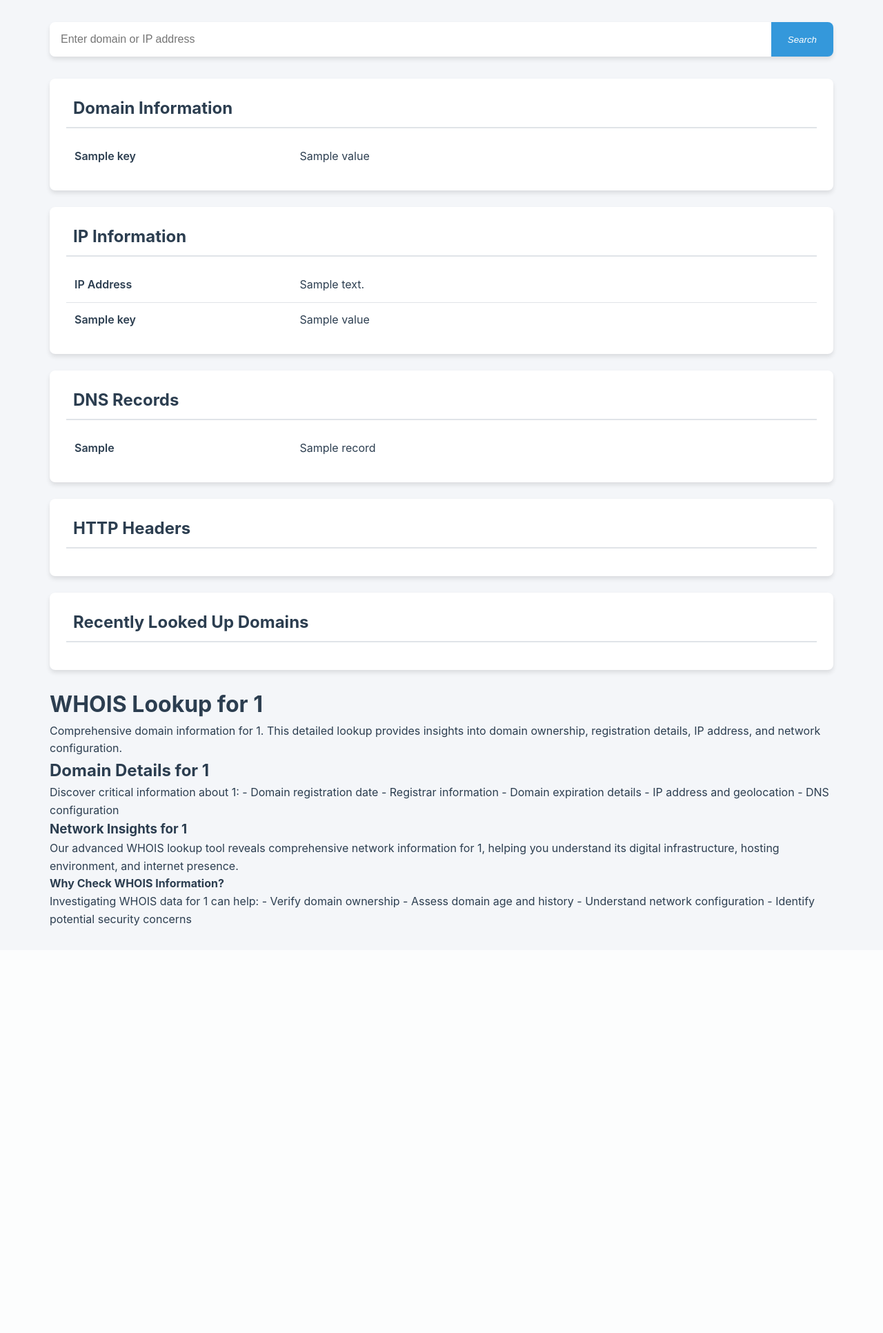
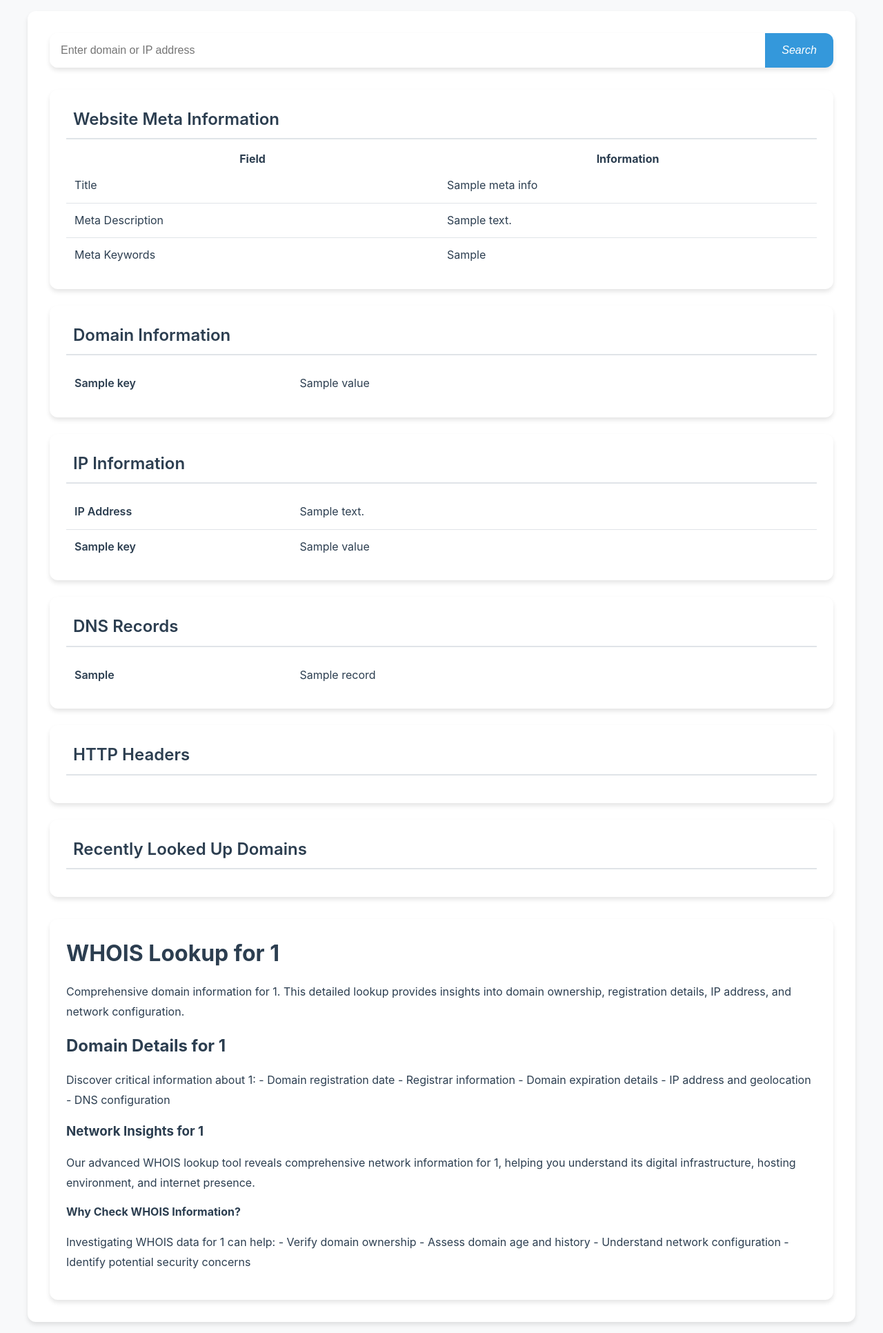
Before and after one commit to zann1e/flask, a Flask app: page /whois/1 in a window 1280 px wide. Shown: the whole page at 69% size. Before the commit the page ends 1342 px from the top, so only its background shows below. Run offline with Flask 3, Linux system fonts and the light colour scheme; a database or web service that is not in the repository returns one stand-in record (values such as "Sample title"); data that the repository does not hold is empty.

Commit message:
Commit changes.

```diff
--- a/templates/whois.html
+++ b/templates/whois.html
@@ -26,11 +26,15 @@
 
     <style>
         :root {
-            --bg-primary: #f4f6f9;
+            --bg-primary: #f8f9fa;
             --text-primary: #2c3e50;
             --accent-color: #3498db;
+            --accent-hover: #2980b9;
             --card-bg: white;
             --border-color: #e0e4e8;
+            --shadow: 0 4px 6px rgba(0, 0, 0, 0.1);
+            --radius: 12px;
+            --transition: all 0.3s ease;
         }
 
         * {
@@ -44,20 +48,29 @@
             background-color: var(--bg-primary);
             color: var(--text-primary);
             line-height: 1.6;
+            padding: 1rem;
         }
 
         .app-container {
             max-width: 1200px;
             margin: 0 auto;
             padding: 2rem;
+            background: var(--card-bg);
+            border-radius: var(--radius);
+            box-shadow: var(--shadow);
         }
 
         .search-wrapper {
             display: flex;
             margin-bottom: 2rem;
-            box-shadow: 0 4px 6px rgba(0,0,0,0.1);
-            border-radius: 8px;
+            box-shadow: var(--shadow);
+            border-radius: var(--radius);
             overflow: hidden;
+            transition: var(--transition);
+        }
+
+        .search-wrapper:focus-within {
+            box-shadow: 0 6px 12px rgba(0, 0, 0, 0.15);
         }
 
         .search-input {
@@ -66,6 +79,7 @@
             border: none;
             font-size: 1rem;
             background: white;
+            outline: none;
         }
 
         .search-button {
@@ -74,19 +88,26 @@
             border: none;
             padding: 0 1.5rem;
             cursor: pointer;
-            transition: background 0.3s ease;
+            transition: var(--transition);
+            font-size: 1rem;
         }
 
         .search-button:hover {
-            background: #2980b9;
+            background: var(--accent-hover);
         }
 
         .info-card {
             background: var(--card-bg);
-            border-radius: 8px;
-            box-shadow: 0 4px 6px rgba(0,0,0,0.1);
+            border-radius: var(--radius);
+            box-shadow: var(--shadow);
             margin-bottom: 1.5rem;
             padding: 1.5rem;
+            transition: var(--transition);
+        }
+
+        .info-card:hover {
+            transform: translateY(-2px);
+            box-shadow: 0 6px 12px rgba(0, 0, 0, 0.15);
         }
 
         .card-header {
@@ -100,6 +121,11 @@
         .card-header i {
             margin-right: 10px;
             color: var(--accent-color);
+        }
+
+        .card-header h2 {
+            font-size: 1.5rem;
+            font-weight: 600;
         }
 
         .data-table {
@@ -125,14 +151,15 @@
             background: #ffebee;
             color: #d32f2f;
             padding: 1rem;
-            border-radius: 8px;
+            border-radius: var(--radius);
             text-align: center;
+            margin-bottom: 1.5rem;
         }
 
         .recent-domains {
-            background: white;
-            border-radius: 8px;
-            box-shadow: 0 4px 6px rgba(0,0,0,0.1);
+            background: var(--card-bg);
+            border-radius: var(--radius);
+            box-shadow: var(--shadow);
             padding: 1.5rem;
             margin-top: 1.5rem;
         }
@@ -145,11 +172,11 @@
 
         .recent-domain-tag {
             background: var(--bg-primary);
-            padding: 0.3rem 0.75rem;
+            padding: 0.5rem 1rem;
             border-radius: 20px;
             font-size: 0.9rem;
             cursor: pointer;
-            transition: background 0.3s ease;
+            transition: var(--transition);
             text-decoration: none;
             color: var(--text-primary);
         }
@@ -159,12 +186,36 @@
             color: white;
         }
 
+        .seo-text-block {
+            margin-top: 2rem;
+            padding: 1.5rem;
+            background: var(--card-bg);
+            border-radius: var(--radius);
+            box-shadow: var(--shadow);
+        }
+
+        .seo-text-block h1,
+        .seo-text-block h2,
+        .seo-text-block h3,
+        .seo-text-block h4 {
+            margin-bottom: 1rem;
+            color: var(--text-primary);
+        }
+
+        .seo-text-block p {
+            margin-bottom: 1rem;
+            line-height: 1.8;
+        }
+
         @media (max-width: 768px) {
             .search-wrapper {
                 flex-direction: column;
             }
             .search-input, .search-button {
                 width: 100%;
+            }
+            .card-header h2 {
+                font-size: 1.25rem;
             }
         }
     </style>
@@ -200,6 +251,35 @@
                 <i class="fas fa-exclamation-triangle"></i> {{ error }}
             </div>
         {% else %}
+                                    <div class="info-card">
+                <div class="card-header">
+                    <i class="fas fa-globe"></i>
+                    <h2>Website Meta Information</h2>
+                </div>
+              <table class="data-table">
+                <thead>
+                    <tr>
+                        <th>Field</th>
+                        <th>Information</th>
+                    </tr>
+                </thead>
+                <tbody>
+                    <tr>
+                        <td>Title</td>
+                        <td>{{ meta_info.title }}</td>
+                    </tr>
+                    <tr>
+                        <td>Meta Description</td>
+                        <td>{{ meta_info.meta_description }}</td>
+                    </tr>
+                    <tr>
+                        <td>Meta Keywords</td>
+                        <td>{{ meta_info.meta_keywords }}</td>
+                    </tr>
+                </tbody>
+            </table>
+            </div>
+
             <div class="info-card">
                 <div class="card-header">
                     <i class="fas fa-globe"></i>
@@ -278,7 +358,8 @@
                <div id="recent-domains-list" class="recent-domains-list">
                            </div>
             </div>
-    <!-- SEO Text Block -->
+
+            <!-- SEO Text Block -->
             <div class="seo-text-block" style="display:none;">
                 <h1>WHOIS Lookup for {{ domain_name }}</h1>
                 <p>
```
